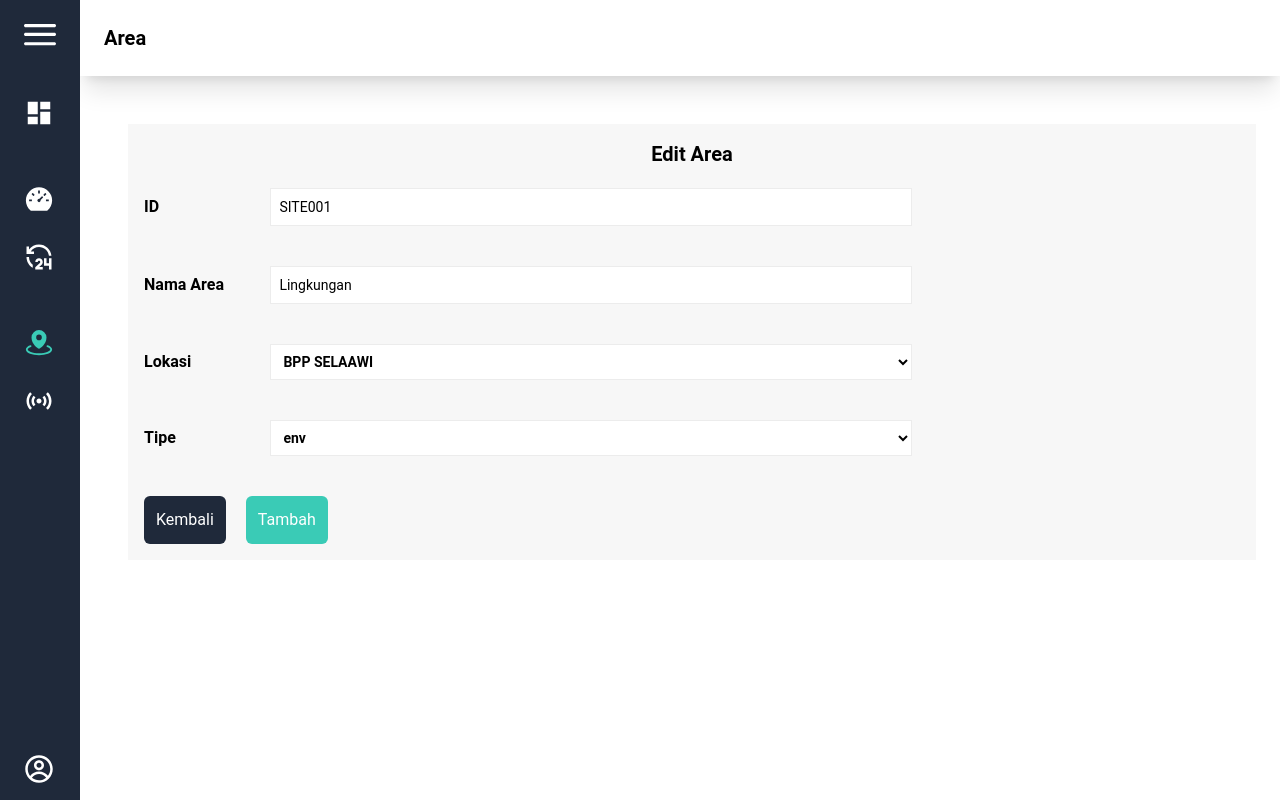
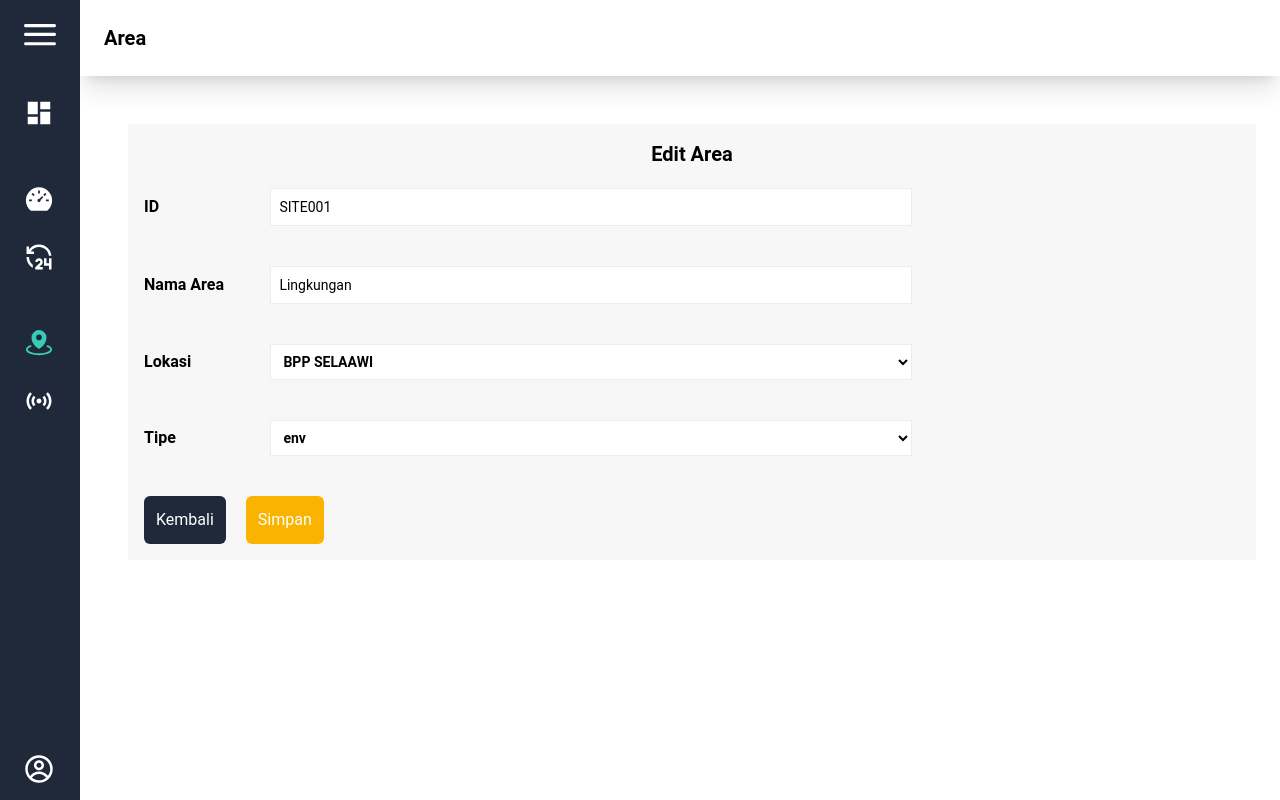
Before and after one commit to shalmanrafli30/agrosmart-system, a Next.js app: page /area/edit-area in a window 1280 px wide. Built offline with nearby package versions, Linux system fonts and the light colour scheme.

Commit message:
edit color for simpan button

```diff
--- a/src/app/area/edit-area/page.tsx
+++ b/src/app/area/edit-area/page.tsx
@@ -41,7 +41,7 @@ export default function page() {
                     </div>
                     <div id="aksi" className="space-x-5 mt-6">
                         <Back route="/area"/>
-                        <input type="submit" value="Tambah" className="bg-primary text-white rounded-md p-3 cursor-pointer hover:bg-secondary"/>
+                        <input type="submit" value="Simpan" className="bg-[#F9B300] text-white rounded-md p-3 cursor-pointer hover:bg-kuningCerah"/>
                     </div>
                 </form>
             </div>
--- a/src/app/sensor/edit-sensor/page.tsx
+++ b/src/app/sensor/edit-sensor/page.tsx
@@ -49,7 +49,7 @@ export default function page() {
                     </div>
                     <div id="aksi" className="space-x-5 mt-6">
                         <Back route="/sensor"/>
-                        <input type="submit" value="Simpan" className="bg-primary text-white rounded-md p-3 cursor-pointer hover:bg-secondary"/>
+                        <input type="submit" value="Simpan" className="bg-[#F9B300] text-white rounded-md p-3 cursor-pointer hover:bg-kuningCerah"/>
                     </div>
                 </form>
             </div>
--- a/src/app/sensor/page.tsx
+++ b/src/app/sensor/page.tsx
@@ -1,7 +1,6 @@
 import type { Metadata } from "next";
 import AddSensor from '../Components/AddButton';
 import EditArea from '../Components/editData';
-import Edit from '../assets/Edit.svg';
 import Hapus from '../assets/Hapus.svg';
 
 export const metadata: Metadata = {
```
